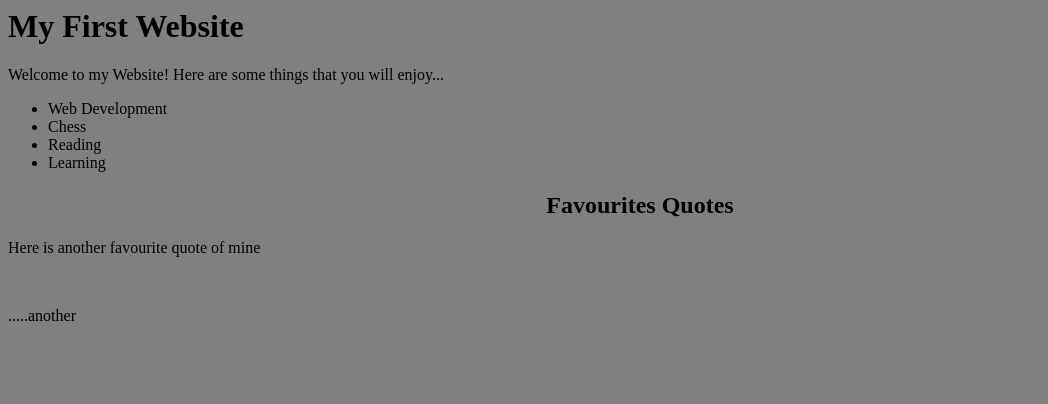
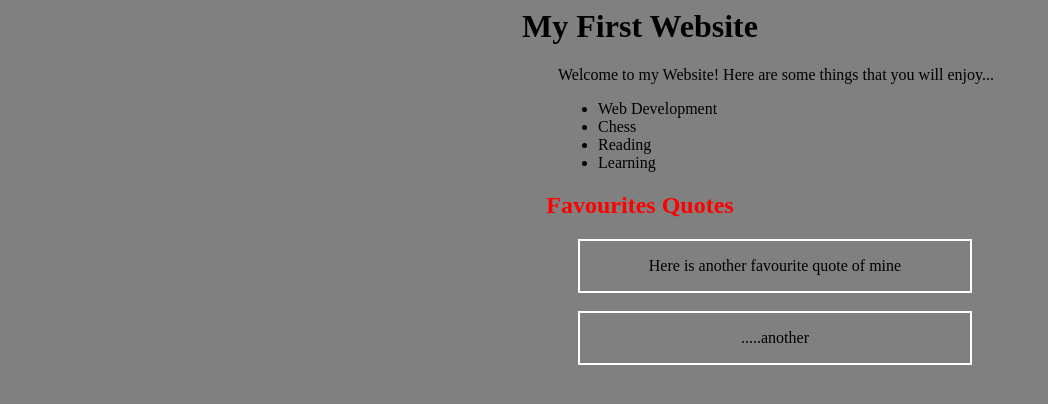
Before and after one commit to shafia08/first, a plain HTML site: page front/index.html in a window 1280 px wide. Shown: the whole page, without its empty margins (0-1048 px from the left). Drawn offline with Linux system fonts and the light colour scheme.

Commit message:
merge commit

```diff
--- a/index.css
+++ b/css/in.css
@@ -2,6 +2,11 @@ h1
 {
   text-align:center;
 }
+h2
+{
+  color: red;
+   text-align:center;
+ }
 #one
 {
    margin-left: 550px;
--- a/index.html
+++ b/front/index.html
@@ -1,7 +1,7 @@
 <html>
-<style>
-<link rel="stylesheet" src="index.css">
-</style>
+<head>
+<link rel="stylesheet" href="../css/in.css" >
+</head>
 <body bgcolor="grey">
   <h1>
    My First Website
@@ -19,7 +19,9 @@
 
   </div>
 
-  <h2 style="text-align:center;">Favourites Quotes</h2>
+  <h2>
+    Favourites Quotes
+  </h2>
 
   <div id="two">
   <p id="p1">Here is another favourite quote of mine</p>
```
